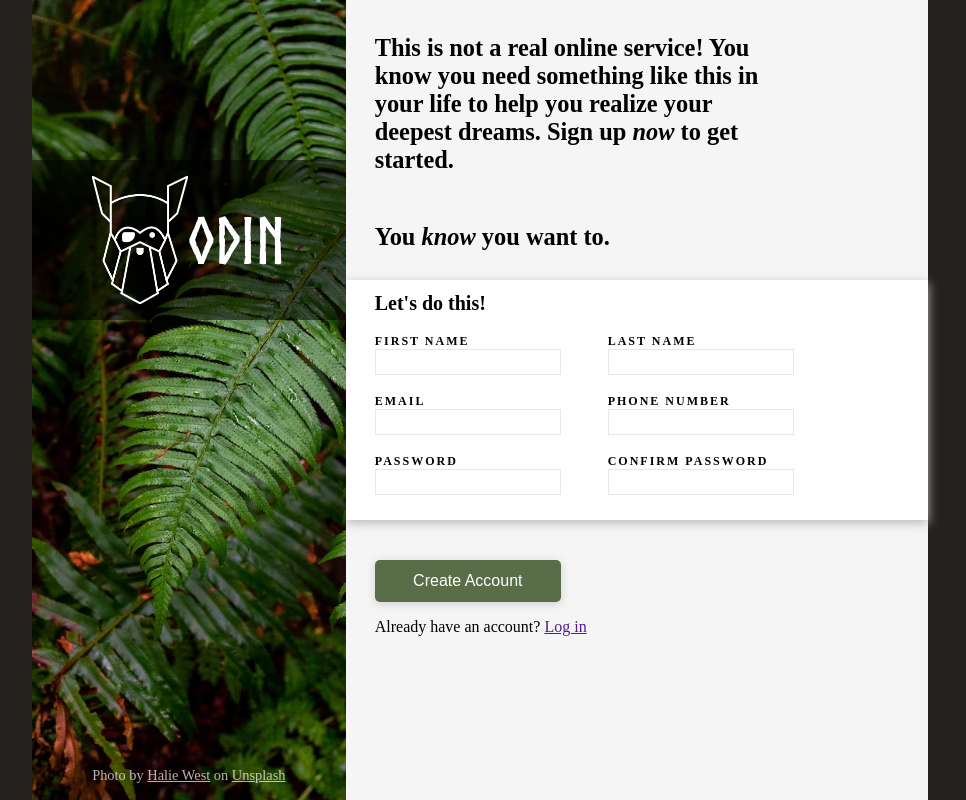
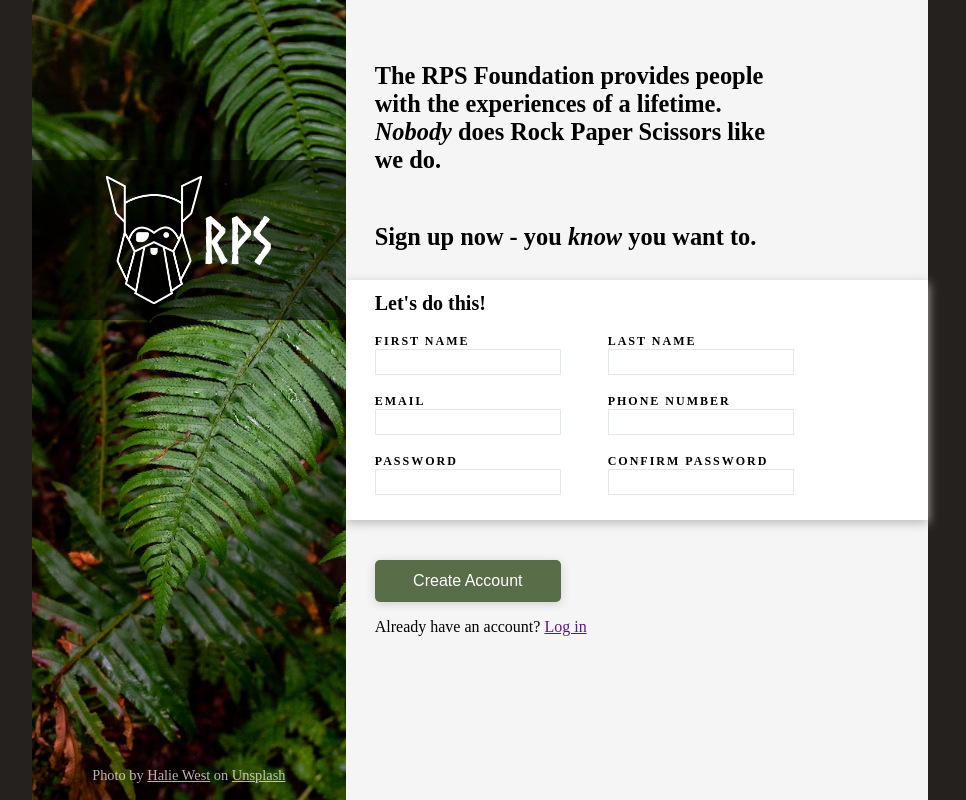
Before and after one commit to eyadinoo/odin-signupform, a plain HTML site: page index.html in a window 1280 px wide. Shown: the whole page, without its empty margins (160-1126 px from the left). Drawn offline with Linux system fonts and the light colour scheme.

Commit message:
replace placeholder text and link

```diff
--- a/index.html
+++ b/index.html
@@ -13,16 +13,15 @@
             <img src="img/bgimg.avif" alt="some leaves with bugs on them" id="leafpic">
             <div id="banner">
                 <img src="img/odin-lined.png" alt="a cartoony viking">
-                <h1>ODIN</h1>
+                <h1>RPS</h1>
             </div>
             <p>Photo by <a href="https://unsplash.com/@haliewestphoto">Halie West</a> on <a href="https://unsplash.com/">Unsplash</a></p>
         </div>
         <div id="right">
             <div id="one">
-                <p>This is not a real online service! You know you need something like this in
-                    your life to help you realize your deepest dreams. Sign up <i>now</i> to get started.
+                <p>The RPS Foundation provides people with the experiences of a lifetime. <i>Nobody</i> does Rock Paper Scissors like we do.
                 </p>
-                <p>You <i>know</i> you want to.</p>
+                <p>Sign up now - you <i>know</i> you want to.</p>
             </div>
             <div id="two">
                 <p>Let's do this!</p>
```
